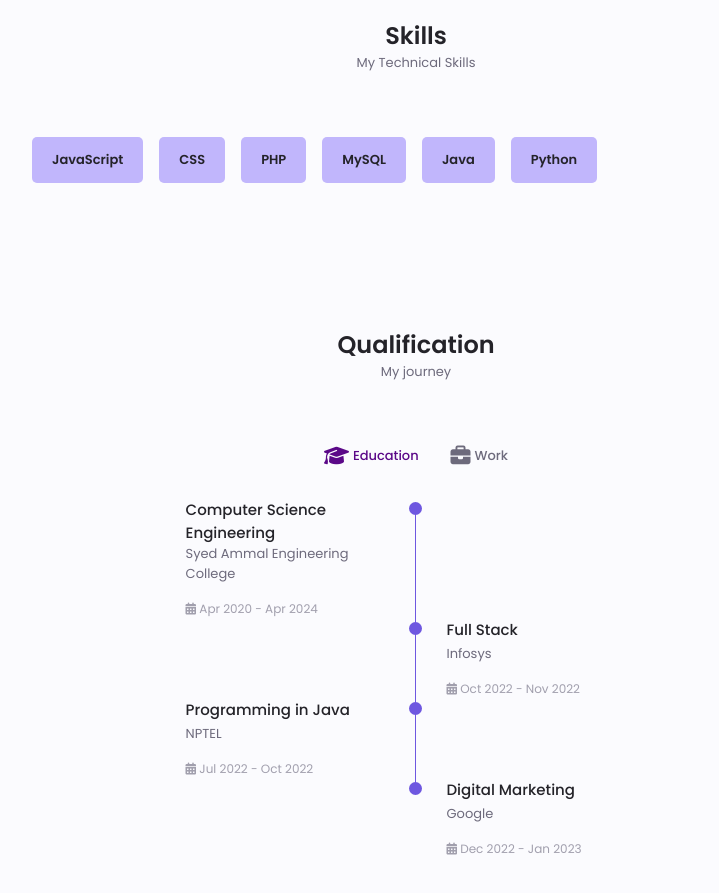
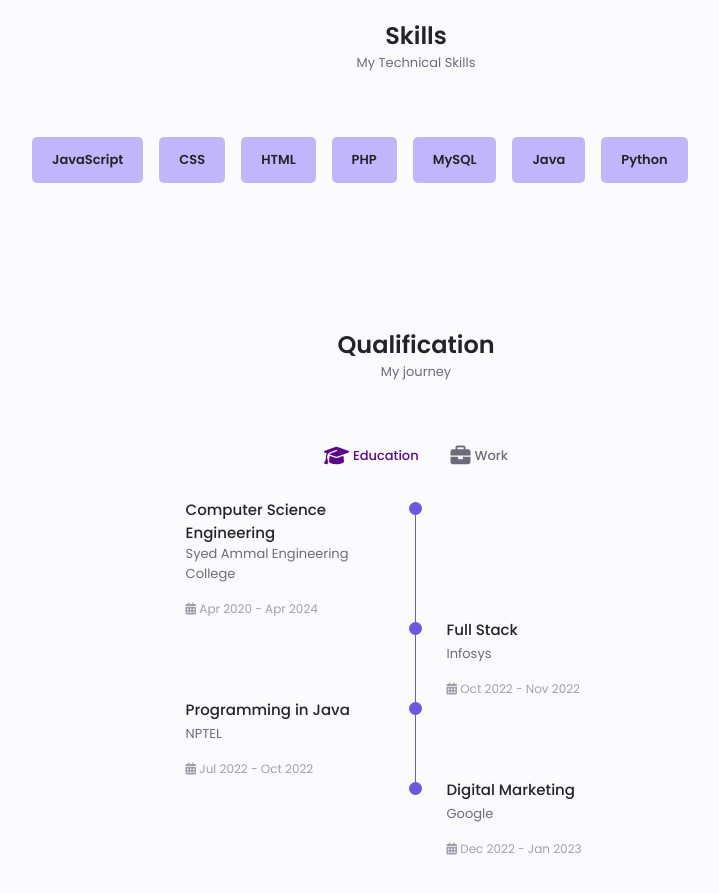
Before and after one commit to SeeniAmeenullah/Portfolio, a plain HTML site: page index.html in a window 1280 px wide. Shown: the part 1300-2193 px from the top of the page, without its empty margins (224-943 px from the left). Drawn offline with Linux system fonts and the light colour scheme.

Commit message:
Update index.html

```diff
--- a/index.html
+++ b/index.html
@@ -207,6 +207,7 @@
         <div class="skills-content container">
           <div class="skills-name">JavaScript</div>
           <div class="skills-name">CSS</div>
+          <div class="skills-name">HTML</div>
           <div class="skills-name">PHP</div>
           <div class="skills-name">MySQL</div>
           <div class="skills-name">Java</div>
```
